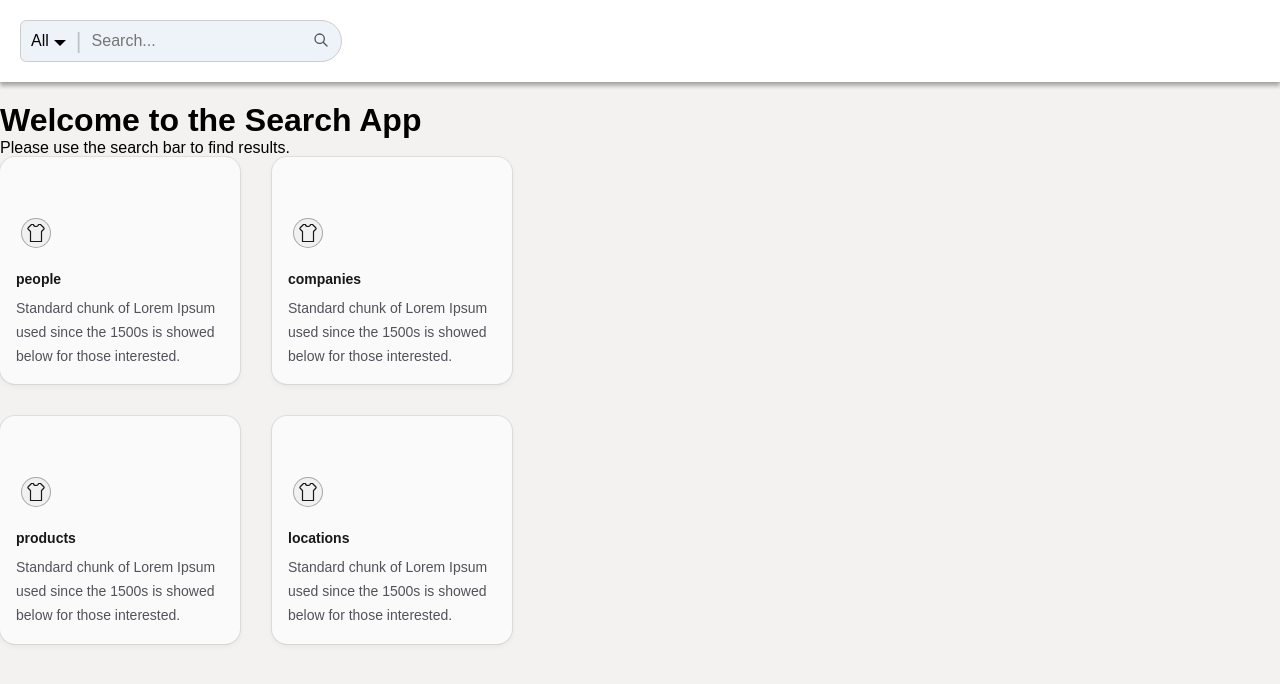
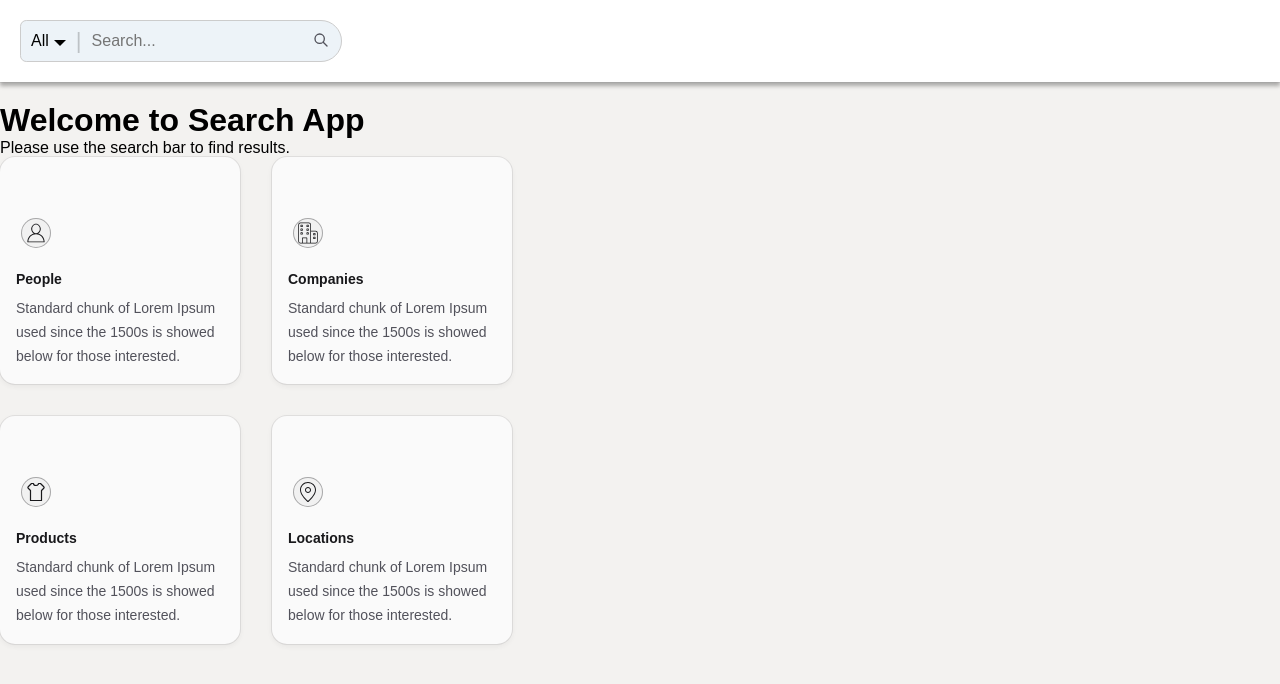
Before and after one commit to ZahraMirali/vue3-search-app, a Vue app: page / in a window 1280 px wide. Shown: the top 684 px of the page. Built offline with nearby package versions, Linux system fonts and the light colour scheme.

Commit message:
pass icon as slot to CategoryCard

```diff
--- a/src/components/CategoryCard.vue
+++ b/src/components/CategoryCard.vue
@@ -1,12 +1,8 @@
 <template>
   <div class="card">
-        <span class="icon">
-            <svg viewBox="0 0 24 24" fill="none" stroke="currentColor" stroke-width="1.2" stroke-linecap="round"
-                 stroke-linejoin="round" xmlns="http://www.w3.org/2000/svg">
-                <path
-                    d="M14.5 3.5C14.5 3.5 14.5 5.5 12 5.5C9.5 5.5 9.5 3.5 9.5 3.5H7.5L4.20711 6.79289C3.81658 7.18342 3.81658 7.81658 4.20711 8.20711L6.5 10.5V20.5H17.5V10.5L19.7929 8.20711C20.1834 7.81658 20.1834 7.18342 19.7929 6.79289L16.5 3.5H14.5Z"/>
-            </svg>
-        </span>
+    <span class="icon">
+      <slot name="icon"></slot>
+    </span>
     <h4>{{ name }}</h4>
     <p>
       Standard chunk of Lorem Ipsum used since the 1500s is showed below
@@ -16,7 +12,7 @@
 </template>
 
 <script setup>
-import {defineProps} from 'vue';
+import { defineProps } from 'vue';
 
 const props = defineProps(['name']);
 
@@ -59,7 +55,7 @@ const props = defineProps(['name']);
   transition: background-color .25s, border-color .25s;
 }
 
-.card .icon svg {
+.card .icon :slotted(svg) {
   position: relative;
   z-index: 1;
   display: block;
@@ -99,7 +95,7 @@ const props = defineProps(['name']);
   border-color: rgba(52, 211, 153, 0.2);
 }
 
-.card:hover .icon svg {
+.card:hover .icon :slotted(svg) {
   color: #34D399;
 }
 </style>
--- /dev/null
+++ b/src/components/icons/IconCompany.vue
@@ -0,0 +1,10 @@
+<template>
+    <svg xmlns="http://www.w3.org/2000/svg" viewBox="0 0 64 64" width="256" height="256">
+        <path
+            d="M34,4H12a6,6,0,0,0-6,6V54a6,6,0,0,0,6,6H52a6,6,0,0,0,6-6V32a6,6,0,0,0-6-6H40V10A6,6,0,0,0,34,4ZM8,54V10a4,4,0,0,1,4-4H34a4,4,0,0,1,4,4V58H30V45a1,1,0,0,0-1-1H17a1,1,0,0,0-1,1V58H12A4,4,0,0,1,8,54Zm10,4V46H28V58ZM52,28a4,4,0,0,1,4,4V54a4,4,0,0,1-4,4H40V28Z"
+            fill="currentColor"></path>
+        <path
+            d="M13 16h4a1 1 0 0 0 1-1V11a1 1 0 0 0-1-1H13a1 1 0 0 0-1 1v4A1 1 0 0 0 13 16zm1-4h2v2H14zM13 26h4a1 1 0 0 0 1-1V21a1 1 0 0 0-1-1H13a1 1 0 0 0-1 1v4A1 1 0 0 0 13 26zm1-4h2v2H14zM17 36a1 1 0 0 0 1-1V31a1 1 0 0 0-1-1H13a1 1 0 0 0-1 1v4a1 1 0 0 0 1 1zm-3-4h2v2H14zM29 16h4a1 1 0 0 0 1-1V11a1 1 0 0 0-1-1H29a1 1 0 0 0-1 1v4A1 1 0 0 0 29 16zm1-4h2v2H30zM29 26h4a1 1 0 0 0 1-1V21a1 1 0 0 0-1-1H29a1 1 0 0 0-1 1v4A1 1 0 0 0 29 26zm1-4h2v2H30zM29 36h4a1 1 0 0 0 1-1V31a1 1 0 0 0-1-1H29a1 1 0 0 0-1 1v4A1 1 0 0 0 29 36zm1-4h2v2H30zM47 38h4a1 1 0 0 0 1-1V33a1 1 0 0 0-1-1H47a1 1 0 0 0-1 1v4A1 1 0 0 0 47 38zm1-4h2v2H48zM47 48h4a1 1 0 0 0 1-1V43a1 1 0 0 0-1-1H47a1 1 0 0 0-1 1v4A1 1 0 0 0 47 48zm1-4h2v2H48z"
+            fill="currentColor"></path>
+    </svg>
+</template>
--- /dev/null
+++ b/src/components/icons/IconLocation.vue
@@ -0,0 +1,7 @@
+<template>
+    <svg xmlns="http://www.w3.org/2000/svg" viewBox="0 0 24 24">
+        <path
+            d="M12.1124268,2.0010986C7.6941528,1.9389648,4.0620728,5.4703979,4,9.8886719c0,5.4482422,7.3642578,11.7285156,7.6777344,11.9931641C11.7677002,21.958313,11.881958,22.0001831,12,22c0.118042,0.0001831,0.2322998-0.041687,0.3222656-0.1181641C12.6357422,21.6171875,20,15.3369141,20,9.8886719C19.9391479,5.5579224,16.4431763,2.0619507,12.1124268,2.0010986z M12,20.8339844C10.5839844,19.5625,5,14.2666016,5,9.8886719C5.0353394,6.0553589,8.166626,2.973877,12,3c3.833374-0.026123,6.9647217,3.0553589,7,6.8886719C19,14.2626953,13.414978,19.5615234,12,20.8339844z M12,7c-1.6568604,0-3,1.3431396-3,3s1.3431396,3,3,3c1.6561279-0.0018311,2.9981689-1.3438721,3-3C15,8.3431396,13.6568604,7,12,7z M12,12c-1.1045532,0-2-0.8954468-2-2s0.8954468-2,2-2c1.1040039,0.0014038,1.9985962,0.8959961,2,2C14,11.1045532,13.1045532,12,12,12z"
+            fill="currentColor"></path>
+    </svg>
+</template>
--- /dev/null
+++ b/src/components/icons/IconPeople.vue
@@ -0,0 +1,8 @@
+<template>
+    <svg xmlns="http://www.w3.org/2000/svg" viewBox="0 0 100 100" width="256" height="256">
+        <path
+            d="M59.3 52.2C65.8 48.2 70 40.3 70 33c0-10.4-8.5-22-20-22S30 22.6 30 33c0 7.3 4.2 15.2 10.7 19.2C25.3 56.3 14 70.4 14 87c0 1.1.9 2 2 2h68c1.1 0 2-.9 2-2 0-16.6-11.3-30.7-26.7-34.8zM34 33c0-10.3 8.5-18 16-18s16 7.7 16 18-8.5 18-16 18-16-7.7-16-18zM18.1 85c1-16.7 15-30 31.9-30s30.9 13.3 31.9 30H18.1z"
+            fill="currentColor"></path>
+        <path fill="currentColor" d="M1224-790V894H-560V-790h1784m8-8H-568V902h1800V-798z"></path>
+    </svg>
+</template>
--- /dev/null
+++ b/src/components/icons/IconProduct.vue
@@ -0,0 +1,7 @@
+<template>
+    <svg viewBox="0 0 24 24" fill="none" stroke="currentColor" stroke-width="1.2" stroke-linecap="round"
+        stroke-linejoin="round" xmlns="http://www.w3.org/2000/svg">
+        <path
+            d="M14.5 3.5C14.5 3.5 14.5 5.5 12 5.5C9.5 5.5 9.5 3.5 9.5 3.5H7.5L4.20711 6.79289C3.81658 7.18342 3.81658 7.81658 4.20711 8.20711L6.5 10.5V20.5H17.5V10.5L19.7929 8.20711C20.1834 7.81658 20.1834 7.18342 19.7929 6.79289L16.5 3.5H14.5Z" />
+    </svg>
+</template>
--- a/src/views/Home.vue
+++ b/src/views/Home.vue
@@ -1,16 +1,43 @@
 <template>
-    <h1>Welcome to the Search App</h1>
+    <h1>Welcome to Search App</h1>
     <p>Please use the search bar to find results.</p>
     <div class="grid">
-        <CategoryCard v-for="category of categories" :name="category" />
+        <CategoryCard v-for="category of categories" :name="capitalizeFirstLetter(category)">
+            <template v-slot:icon>
+                <component :is="getIconComponent(category)" />
+            </template>
+        </CategoryCard>
     </div>
 </template>
 
 <script setup>
 import { inject, } from 'vue';
 import CategoryCard from '../components/CategoryCard.vue';
+import IconPeople from '../components/icons/IconPeople.vue';
+import IconLocation from '../components/icons/IconLocation.vue';
+import IconCompany from '../components/icons/IconCompany.vue';
+import IconProduct from '../components/icons/IconProduct.vue';
 
 const categories = inject("categories");
+
+const getIconComponent = (type) => {
+    switch (type) {
+        case "people":
+            return IconPeople;
+        case "companies":
+            return IconCompany;
+        case "products":
+            return IconProduct;
+        case "locations":
+            return IconLocation;
+        default:
+            return 'div';
+    }
+};
+
+function capitalizeFirstLetter(text) {
+    return text.charAt(0).toUpperCase() + text.slice(1);
+}
 </script>
 
 <style scoped>
```
